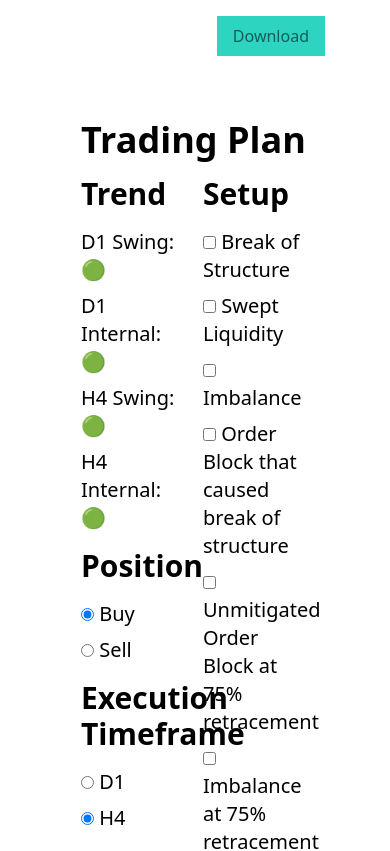
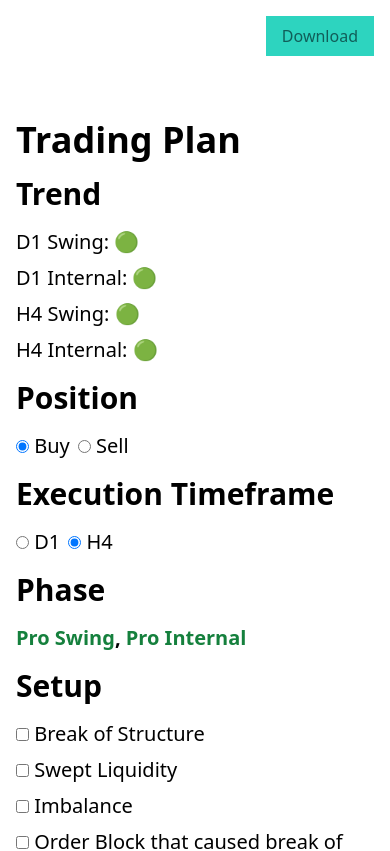
Before and after one commit to syahnur197/trading-plan, a Vue app: page / in a window 390 px wide. Shown: the top 851 px of the page. Built offline with nearby package versions, Linux system fonts and the light colour scheme.

Commit message:
make mobile responsive

```diff
--- a/src/components/TradingPlan.vue
+++ b/src/components/TradingPlan.vue
@@ -75,8 +75,8 @@ const download = () => {
 </script>
 
 <template>
-  <div class="w-2/3 mx-auto">
-    <div class="flex flex-row justify-end my-4">
+  <div class="md:w-2/3 mx-auto">
+    <div class="flex flex-row justify-end my-4 px-4">
       <button class="bg-teal-400 py-2 px-4 hover:bg-teal-300 text-teal-800" @click="download">Download</button>
     </div>
     <div id="capture" class="grid grid-cols-2 gap-x-4 gap-y-4 my-12 px-4 py-4">
@@ -84,7 +84,7 @@ const download = () => {
         <h1 class="text-4xl font-bold">Trading Plan</h1>
       </div>
 
-      <div class="col-span-1 flex flex-col gap-y-2">
+      <div class="col-span-2 md:col-span-1 flex flex-col gap-y-2">
         <h1 class="text-3xl font-bold mb-2">Trend</h1>
 
         <label class="text-xl">D1 Swing: <button @click="() => d1SwingTrend = trendReverser[d1SwingTrend]">{{trends[d1SwingTrend]}}</button></label>
@@ -93,6 +93,7 @@ const download = () => {
         <label class="text-xl">H4 Internal: <button @click="() => h4InternalTrend = trendReverser[h4InternalTrend]">{{trends[h4InternalTrend]}}</button></label>
 
         <h1 class="text-3xl font-bold my-2">Position</h1>
+        <div class="flex flex-row md:flex-col gap-2">
           <label class="text-xl flex-row align-middle" for="position">
             <input type="radio" name="position" value="buy" v-model="position">
             Buy
@@ -101,8 +102,10 @@ const download = () => {
             <input type="radio" name="position" value="sell" v-model="position">
             Sell
           </label>
+        </div>
 
         <h1 class="text-3xl font-bold my-2">Execution Timeframe</h1>
+        <div class="flex flex-row md:flex-col gap-2">
           <label class="text-xl flex-row align-middle" for="executionTf">
             <input type="radio" name="executionTf" value="d1" v-model="executionTf">
             D1
@@ -111,13 +114,14 @@ const download = () => {
             <input type="radio" name="executionTf" value="h4" v-model="executionTf">
             H4
           </label>
+        </div>
 
         <h1 class="text-3xl font-bold my-2">Phase</h1>
         <label class="text-xl font-bold" v-html="getPhase">
         </label>
       </div>
 
-      <div class="col-span-1 flex flex-col gap-y-2">
+      <div class="col-span-2 md:col-span-1 flex flex-col gap-y-2">
         <h1 class="text-3xl font-bold mb-2">Setup</h1>
         <label class="text-xl">
           <input type="checkbox">
```
Lines whose indentation alone changed are shown as unchanged.
